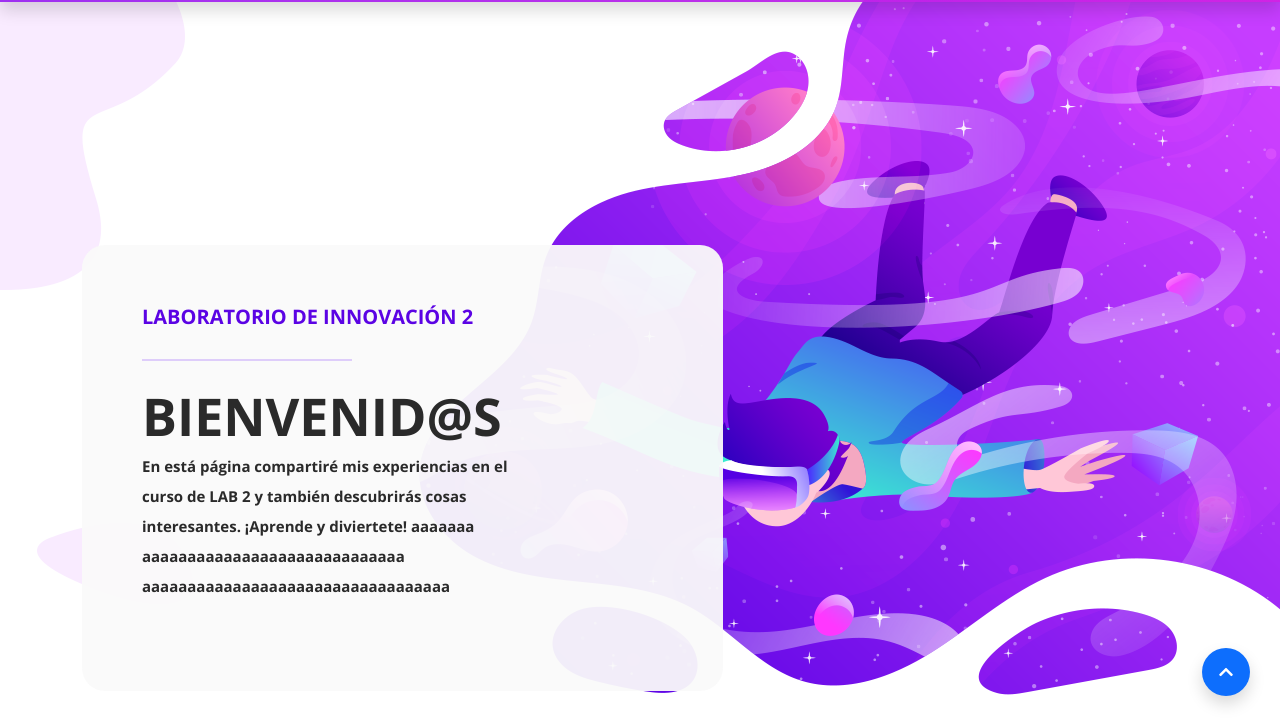
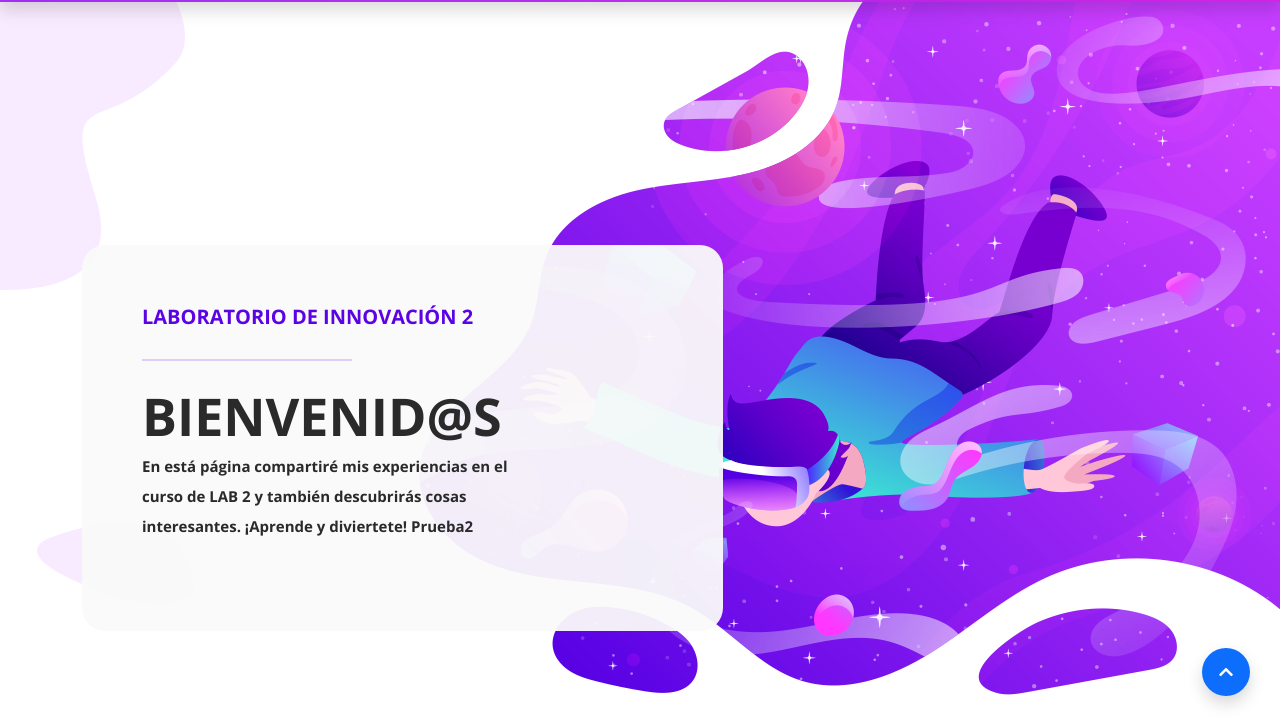
Before and after one commit to guerevalery/vagus-laboratorio-2, a website: page index.html in a window 1280 px wide. Shown: the part 74-800 px from the top of the page. Drawn offline with nearby package versions, Linux system fonts and the light colour scheme; files that its build step writes are made by us from their sources; files whose address does not match are found by name.

Commit message:
Update index.html

```diff
--- a/index.html
+++ b/index.html
@@ -58,9 +58,7 @@
             <h6>LABORATORIO DE  INNOVACIÓN 2</h6>
             <div class="line-dec"></div>
             <h4>BIENVENID@S
-            <p>En está página compartiré mis experiencias en el curso de LAB 2 y también descubrirás cosas interesantes. ¡Aprende y diviertete! aaaaaaa
-              aaaaaaaaaaaaaaaaaaaaaaaaaaaaa
-              aaaaaaaaaaaaaaaaaaaaaaaaaaaaaaaaaa
+            <p>En está página compartiré mis experiencias en el curso de LAB 2 y también descubrirás cosas interesantes. ¡Aprende y diviertete! Prueba2
            </p>
 
           </div>
```
